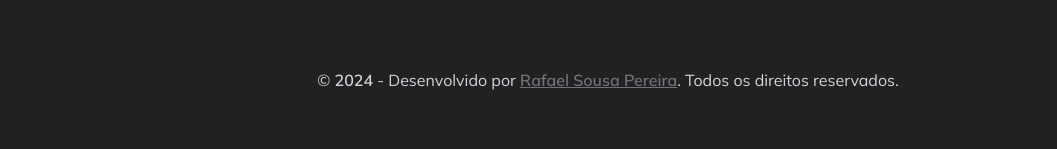
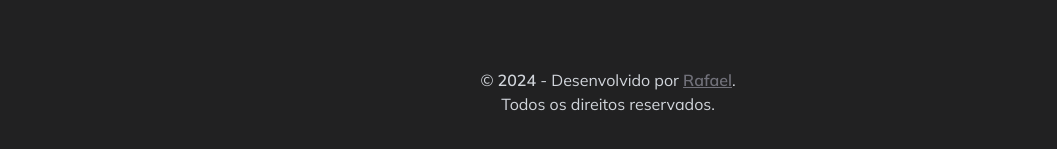
Before and after one commit to rafaelsousapereira/rafael-sousa-web-portfolio, a React (Vite) app: page / in a window 1280 px wide. Shown: the part 501-650 px from the top of the page, without its empty margins (32-1089 px from the left). Built offline with nearby package versions, Linux system fonts and the light colour scheme; a web font is replaced by a local one.

Commit message:
fix: adjustment footer

```diff
--- a/src/components/buttons/social-media-links.tsx
+++ b/src/components/buttons/social-media-links.tsx
@@ -20,9 +20,10 @@ export const SocialMediaLink = (props: SocialMediaLinkProps) => {
         </div>
 
         <p className="text-center mt-28 max-[425px]:text-base max-[320px]:text-sm">
-          &copy; <span className="font-semibold">{new Date().getFullYear()}</span> - Desenvolvido por <span className="text-zinc-500 font-semibold underline hover:text-violet-500 cursor-pointer">
-            Rafael Sousa Pereira
-          </span>. Todos os direitos reservados.
+          &copy; <span className="font-semibold">
+            {new Date().getFullYear()}</span> - Desenvolvido por <span className="text-zinc-500 font-semibold underline hover:text-violet-500 cursor-pointer">
+            Rafael
+          </span>. <br /> Todos os direitos reservados.
         </p>
       </div>
     </nav>
```
